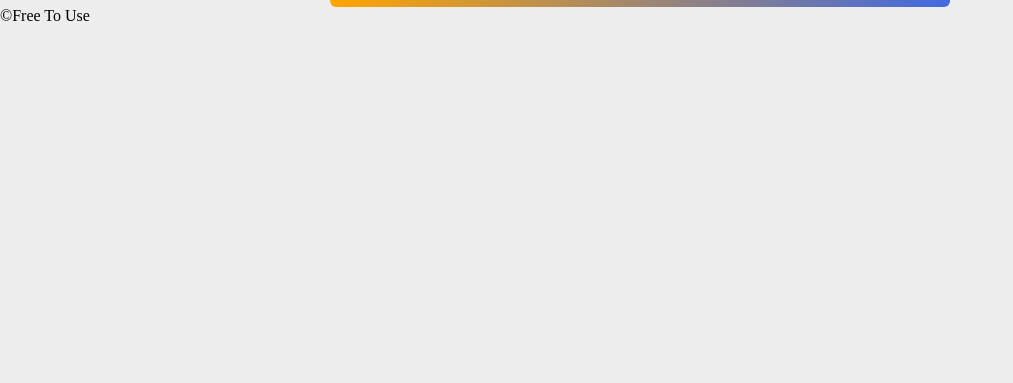
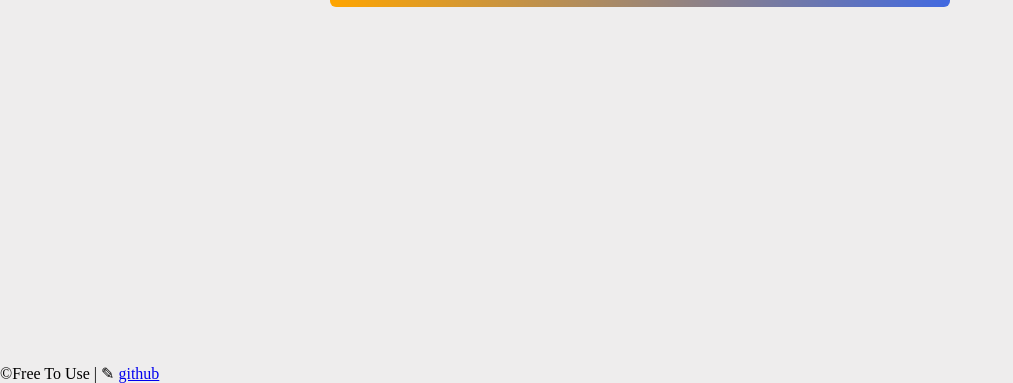
Before and after one commit to Ashishrupani/Weather-application, a website: page public/index.html in a window 1280 px wide. Shown: the part 425-808 px from the top of the page, without its empty margins (0-1013 px from the left). Drawn offline with Linux system fonts and the light colour scheme.

Commit message:
Added footer

```diff
--- a/public/index.html
+++ b/public/index.html
@@ -23,7 +23,7 @@
             </div>
         </div>
     </main>
-    <footer>&copy;Free To Use</footer>
+    <footer class = "footer">&copy;Free To Use | &#9998; <a href="https://github.com/Ashishrupani/Weather-application">github</a></footer>
     <script src="weather.js"></script>
 </body>
 </html>
--- a/public/styles.css
+++ b/public/styles.css
@@ -48,3 +48,7 @@ main{
     margin-left: 0px;
     cursor: pointer;
 }
+.footer{
+    position: absolute;
+    bottom: -1vh;
+}
```
